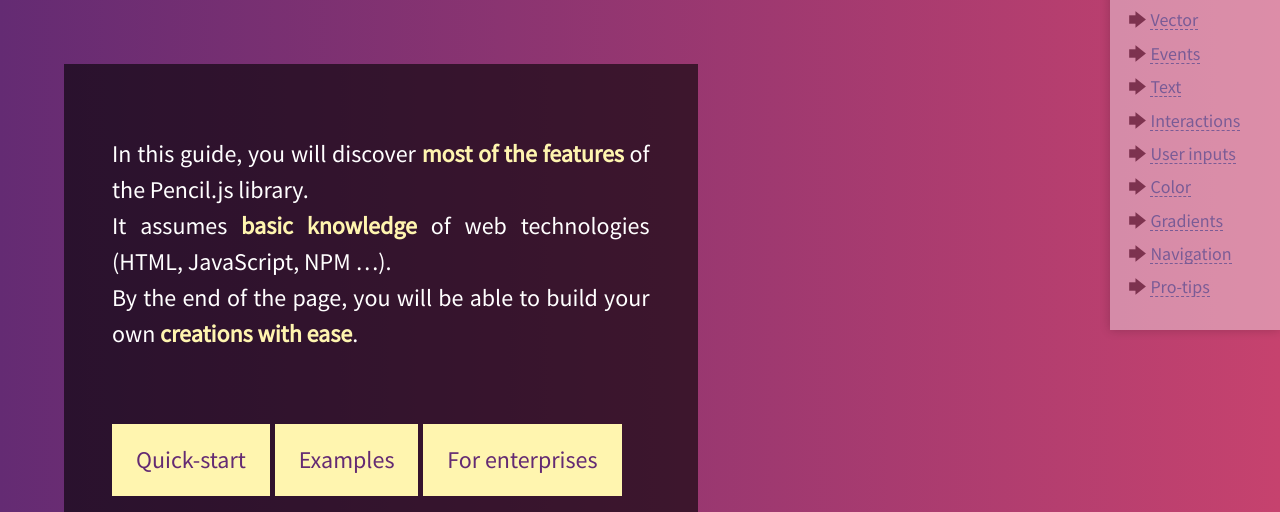
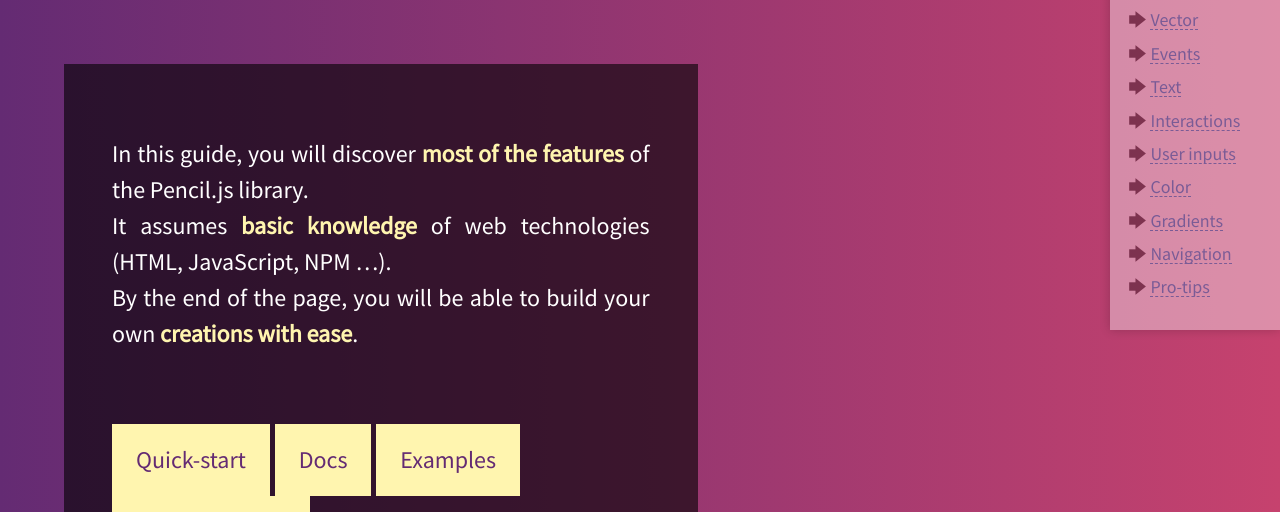
Before and after one commit to pencil-js/website, a plain HTML site: page guide/index.html in a window 1280 px wide. Shown: the part 288-800 px from the top of the page. Drawn offline with Linux system fonts and the light colour scheme.

Commit message:
📝 Add link to documentation site

```diff
--- a/guide/index.html
+++ b/guide/index.html
@@ -25,6 +25,7 @@
         </p>
         <div>
             <a class="btn" href="../quick-start/">Quick-start</a>
+            <a class="btn" href="https://pencil-js-docs.vercel.app/">Docs</a>
             <a class="btn" href="https://codepen.io/collection/XqzkNQ/">Examples</a>
             <a class="btn" href="../enterprise/">For enterprises</a>
         </div>
```
Also changed, not shown: index.html (+1 -0 lines), quick-start/index.html (+1 -0 lines).
